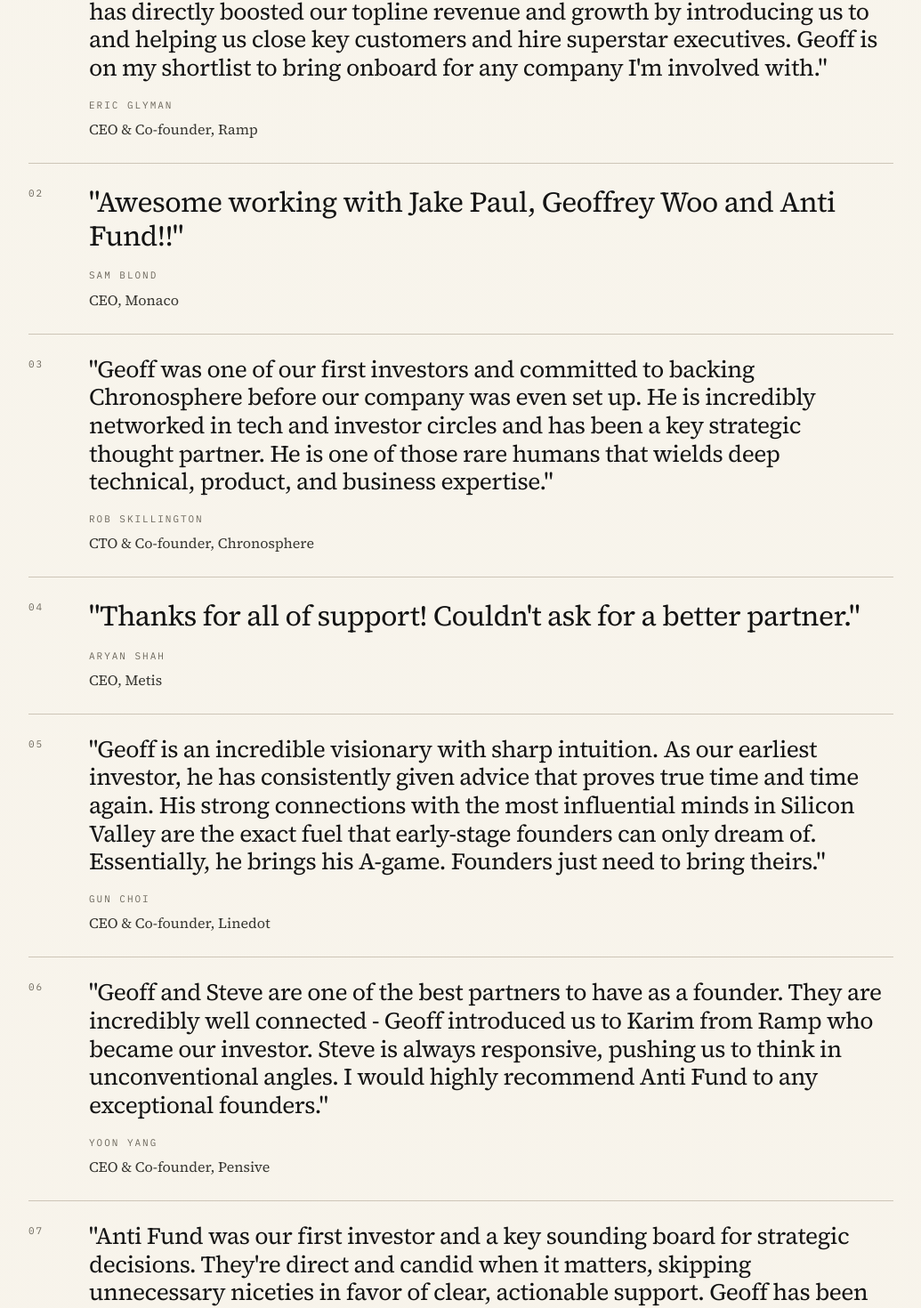
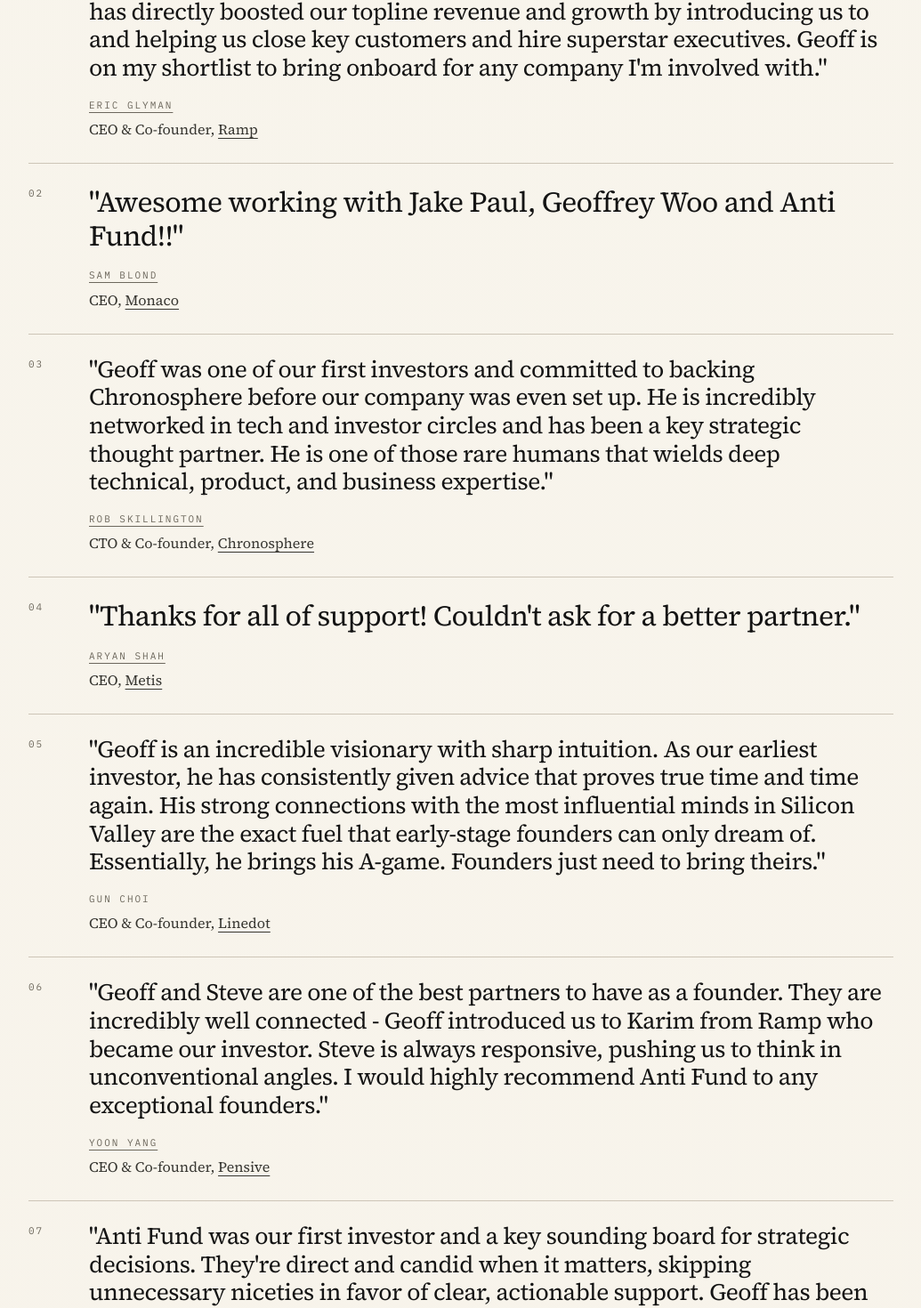
Before and after one commit to geoffreywoo/anti-fund, a Next.js app: page / in a window 1280 px wide. Shown: the part 8934-10404 px from the top of the page at 89% size, without its empty margins (212-1247 px from the left). Built offline with nearby package versions, Linux system fonts and the light colour scheme.

Commit message:
feat: underline testimonial links

```diff
--- a/components/Testimonials.tsx
+++ b/components/Testimonials.tsx
@@ -3,55 +3,69 @@ const testimonials = [
     quote:
       "Geoff was one of the earliest investors for both Ramp and Paribus, and he is a trusted advisor and a key strategic sounding board. With Ramp, Geoff has directly boosted our topline revenue and growth by introducing us to and helping us close key customers and hire superstar executives. Geoff is on my shortlist to bring onboard for any company I'm involved with.",
     name: "Eric Glyman",
-    title: "CEO & Co-founder, Ramp",
+    role: "CEO & Co-founder,",
+    companyName: "Ramp",
+    companyUrl: "https://ramp.com/",
     profileUrl: "https://x.com/eglyman",
   },
   {
     quote:
       "Awesome working with Jake Paul, Geoffrey Woo and Anti Fund!!",
     name: "Sam Blond",
-    title: "CEO, Monaco",
+    role: "CEO,",
+    companyName: "Monaco",
+    companyUrl: "https://www.monaco.com/",
     profileUrl: "https://x.com/samdblond",
   },
   {
     quote:
       "Geoff was one of our first investors and committed to backing Chronosphere before our company was even set up. He is incredibly networked in tech and investor circles and has been a key strategic thought partner. He is one of those rare humans that wields deep technical, product, and business expertise.",
     name: "Rob Skillington",
-    title: "CTO & Co-founder, Chronosphere",
+    role: "CTO & Co-founder,",
+    companyName: "Chronosphere",
+    companyUrl: "https://chronosphere.io/",
     profileUrl: "https://www.linkedin.com/in/robskillington/",
   },
   {
     quote:
       "Thanks for all of support! Couldn't ask for a better partner.",
     name: "Aryan Shah",
-    title: "CEO, Metis",
+    role: "CEO,",
+    companyName: "Metis",
+    companyUrl: "https://www.withmetis.ai/",
     profileUrl: "https://www.linkedin.com/in/aryan-shah1/",
   },
   {
     quote:
       "Geoff is an incredible visionary with sharp intuition. As our earliest investor, he has consistently given advice that proves true time and time again. His strong connections with the most influential minds in Silicon Valley are the exact fuel that early-stage founders can only dream of. Essentially, he brings his A-game. Founders just need to bring theirs.",
     name: "Gun Choi",
-    title: "CEO & Co-founder, Linedot",
+    role: "CEO & Co-founder,",
+    companyName: "Linedot",
+    companyUrl: "https://www.linedot.ai/",
   },
   {
     quote:
       "Geoff and Steve are one of the best partners to have as a founder. They are incredibly well connected - Geoff introduced us to Karim from Ramp who became our investor. Steve is always responsive, pushing us to think in unconventional angles. I would highly recommend Anti Fund to any exceptional founders.",
     name: "Yoon Yang",
-    title: "CEO & Co-founder, Pensive",
+    role: "CEO & Co-founder,",
+    companyName: "Pensive",
+    companyUrl: "https://www.pensive.com/",
     profileUrl: "https://www.linkedin.com/in/yoonseok-yang/",
   },
   {
     quote:
       "Anti Fund was our first investor and a key sounding board for strategic decisions. They're direct and candid when it matters, skipping unnecessary niceties in favor of clear, actionable support. Geoff has been my most valuable investor from the start, pushing me towards market-validated technical verticals and a business development approach focused on generating meaningful signal before noise.",
     name: "Gianluca Bencomo",
-    title: "CEO & Co-founder, Efference",
+    role: "CEO & Co-founder,",
+    companyName: "Efference",
+    companyUrl: "https://efference.ai/",
     profileUrl: "https://x.com/gianlucabencomo",
   },
   {
     quote:
       'No other GP on the AngelList platform - out of hundreds of qualifying investors - beats the Anti Fund along both of these axes. It follows that Geoff and Jake may be able to justify a claim to being the "best investors on AngelList", in the sense that there\'s no other GP that dominates them along the data-driven axes that we believe can help to predict future investment performance.',
     name: "Abraham Othman",
-    title:
+    role:
       "Former Chief Data Scientist, AngelList & CIO, Strawberry Tree Management Company LLC",
   },
 ];
@@ -99,7 +113,7 @@ export default function Testimonials() {
                             href={testimonial.profileUrl}
                             target="_blank"
                             rel="noreferrer"
-                            className="transition-colors duration-200 hover:text-ink"
+                            className="underline decoration-1 underline-offset-4 transition-colors duration-200 hover:text-ink"
                           >
                             {testimonial.name}
                           </a>
@@ -108,7 +122,21 @@ export default function Testimonials() {
                         )}
                       </p>
                       <p className="mt-1 text-base leading-7 text-ink-soft">
-                        {testimonial.title}
+                        {testimonial.companyName && testimonial.companyUrl ? (
+                          <>
+                            {testimonial.role}{" "}
+                            <a
+                              href={testimonial.companyUrl}
+                              target="_blank"
+                              rel="noreferrer"
+                              className="underline decoration-1 underline-offset-4 transition-colors duration-200 hover:text-ink"
+                            >
+                              {testimonial.companyName}
+                            </a>
+                          </>
+                        ) : (
+                          testimonial.role
+                        )}
                       </p>
                     </figcaption>
                   </div>
```
Also changed, not shown: 1 other file (tests, documents, lock files or other folders).
